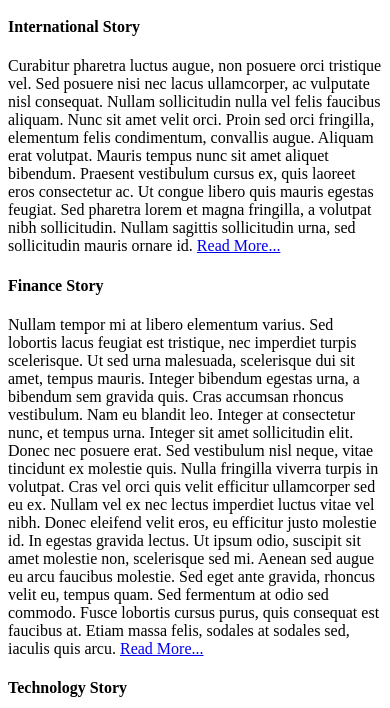
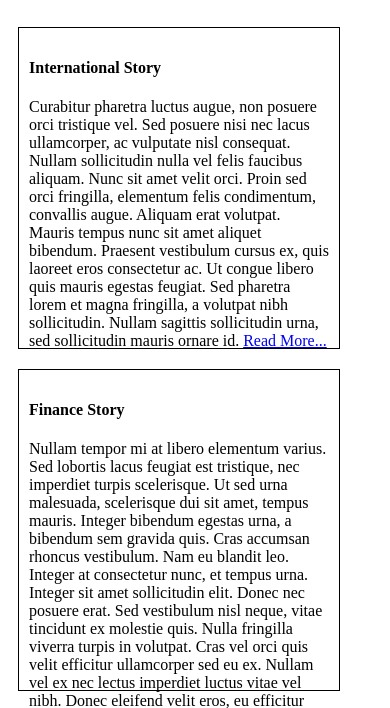
Before and after one commit to mojo2202/NewsBlogWebapp, a plain HTML site: page index.html in a window 390 px wide. Shown: the part 110-818 px from the top of the page. Drawn offline with Linux system fonts and the light colour scheme.

Commit message:
ResposiveHTML test
Testing incorporating css within html to layout screen responsive
article/Story

```diff
--- a/index.html
+++ b/index.html
@@ -1,7 +1,17 @@
 <!DOCTYPE html>
 <html lang="en-US">
 	<head>
-	<title>Contoso News</title>
+		<title>Contoso News</title>
+		<style>
+		.story {
+			float: left;
+			margin: 10px;
+			padding: 10px;
+			width: 300px;
+			height: 300px;
+			border: 1px solid black;
+		}
+		</style>
 	</head>
 	<body>
 		<header>
@@ -9,6 +19,8 @@
 			<h2>On Time, On Topic:</h2>
 		</header>
 		<main>
+			<div class="story">
+
 			<article>
 			<h4>
 			International Story
@@ -18,7 +30,10 @@
 			<a href="#" target="_blank">Read More...</a>
 			</p>
 			</article>
+			</div>
+
 			<article>
+			<div class="story">
 				<h4>
 			Finance Story
 				</h4>
@@ -27,7 +42,10 @@
 				<a href="#" target="_blank">Read More...</a>
 				</p>
 			</article>
+			</div>
+
 			<article>
+			<div class="story">
 				<h4>
 				Technology Story
 				</h4>
@@ -36,6 +54,7 @@
 				<a href="#" target="_blank">Read More...</a>
 				</p>
 			</article>
+			</div>
 		</main>
 	</body>
 </html>
```
